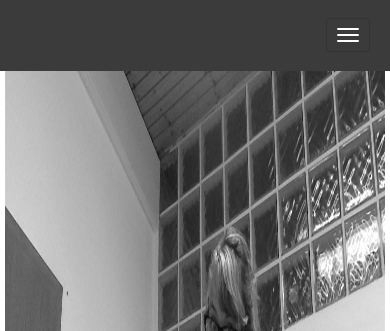
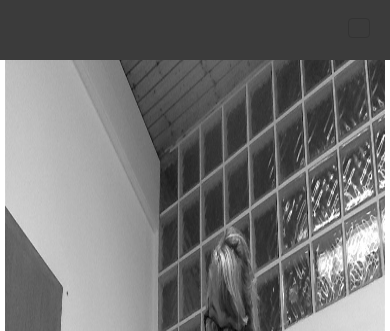
Before and after one commit to JessicaML/Jess-personal-website, a plain HTML site: page index.html in a window 390 px wide. Shown: the top 331 px of the page. Drawn offline with nearby package versions, Linux system fonts and the light colour scheme.

Commit message:
nav bar adjustments

```diff
--- a/index.html
+++ b/index.html
@@ -39,11 +39,6 @@
             <!-- Brand and toggle get grouped for better mobile display -->
             <div class="navbar-header">
                 <button type="button" class="navbar-toggle" data-toggle="collapse" data-target="#bs-example-navbar-collapse-1">
-                    <span class="sr-only">Toggle navigation</span>
-                    <span class="icon-bar"></span>
-                    <span class="icon-bar"></span>
-                    <span class="icon-bar"></span>
-                  <span>
                 </button>
 
             </div>
```
